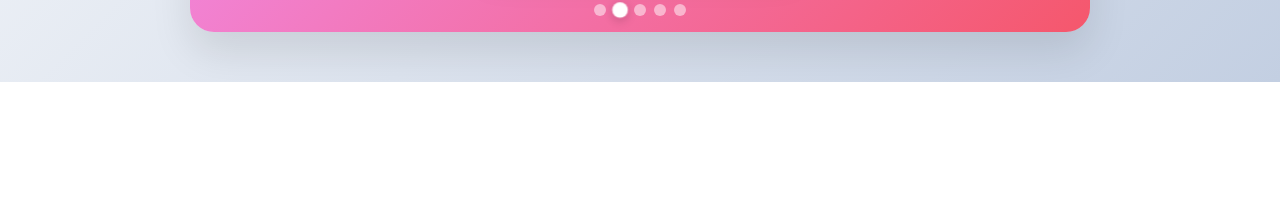
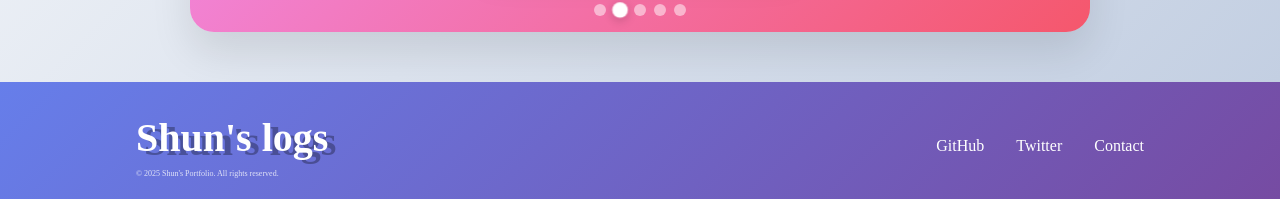
Before and after one commit to sshunnn/portfolio, a Next.js app: page / in a window 1280 px wide. Shown: the part 1090-1289 px from the top of the page. Before the commit the page ends 1172 px from the top, so only its background shows below. Built offline with nearby package versions, Linux system fonts and the light colour scheme; a web font is replaced by a local one.

Commit message:
仮Footer作成

```diff
--- a/src/app/layout.tsx
+++ b/src/app/layout.tsx
@@ -1,4 +1,5 @@
 import MainHeader from "@/views/components/Molecules/MainHeader";
+import MainFooter from "@/views/components/Molecules/MainFooter";
 import "../styles/globals.scss";
 
 export default function RootLayout({
@@ -7,10 +8,11 @@ export default function RootLayout({
   children: React.ReactNode;
 }>) {
   return (
-    <html lang="en">
-      <body >
+    <html lang="ja">
+      <body>
         <MainHeader/>
         {children}
+        <MainFooter/>
       </body>
     </html>
   );
--- /dev/null
+++ b/src/views/components/Molecules/MainFooter/index.tsx
@@ -0,0 +1,42 @@
+import styles from "./styles.module.scss";
+
+export default function MainFooter() {
+  return (
+    <footer className={styles.MainFooter}>
+      <div className={styles.MainFooter__wrapper}>
+        <div className={styles.MainFooter__content}>
+          <div className={styles.MainFooter__info}>
+            <p className={styles.MainFooter__siteName}>Shun&apos;s logs</p>
+            <p className={styles.MainFooter__copyright}>
+              © 2025 Shun&apos;s Portfolio. All rights reserved.
+            </p>
+          </div>
+          <nav className={styles.MainFooter__navigationWrapper}>
+            <a
+              href="https://github.com"
+              className={styles.MainFooter__footerLink}
+              target="_blank"
+              rel="noopener noreferrer"
+            >
+              GitHub
+            </a>
+            <a
+              href="https://twitter.com"
+              className={styles.MainFooter__footerLink}
+              target="_blank"
+              rel="noopener noreferrer"
+            >
+              Twitter
+            </a>
+            <a
+              href="mailto:contact@example.com"
+              className={styles.MainFooter__footerLink}
+            >
+              Contact
+            </a>
+          </nav>
+        </div>
+      </div>
+    </footer>
+  );
+}
--- /dev/null
+++ b/src/views/components/Molecules/MainFooter/styles.module.scss
@@ -0,0 +1,108 @@
+@use "../../../../styles/variables.scss" as *;
+
+.MainFooter {
+  position: relative;
+  bottom: 0;
+  left: 0;
+  width: 100%;
+  background: linear-gradient(135deg, #667eea 0%, #764ba2 100%);
+  backdrop-filter: blur(10px);
+  padding: $service-size * 8 0 $service-size * 6 0;
+  margin-top: auto;
+
+  &__wrapper {
+    max-width: 1040px;
+    margin: 0 auto;
+    padding: 0 $service-size * 4;
+    width: 100%;
+    box-sizing: border-box;
+  }
+
+  &__content {
+    display: flex;
+    justify-content: space-between;
+    align-items: center;
+    flex-wrap: wrap;
+    gap: $service-size * 6;
+  }
+
+  &__info {
+    display: flex;
+    flex-direction: column;
+    gap: $service-size * 2;
+  }
+
+  &__siteName {
+    font-size: $service-font-size-xl;
+    font-weight: bold;
+    color: white;
+    text-shadow: $service-size * 2 $service-size 0 rgba(0, 0, 0, 0.3);
+  }
+
+  &__copyright {
+    font-size: $service-font-size-sm;
+    color: rgba(255, 255, 255, 0.8);
+    font-weight: 400;
+  }
+
+  &__navigationWrapper {
+    display: flex;
+    justify-content: center;
+    align-items: center;
+    gap: $service-size * 8;
+  }
+
+  &__footerLink {
+    font-size: $service-font-size-mf;
+    font-weight: 500;
+    color: white;
+    transition: all 0.3s ease;
+    position: relative;
+
+    &::after {
+      content: '';
+      position: absolute;
+      width: 0;
+      height: 2px;
+      bottom: -4px;
+      left: 50%;
+      background: rgba(255, 255, 255, 0.8);
+      transition: all 0.3s ease;
+      transform: translateX(-50%);
+    }
+
+    &:hover {
+      color: rgba(255, 255, 255, 1);
+      transform: translateY(-2px);
+
+      &::after {
+        width: 100%;
+      }
+    }
+
+    &:visited {
+      color: white;
+    }
+  }
+}
+
+// レスポンシブ対応
+@media (max-width: 768px) {
+  .MainFooter {
+    padding: $service-size * 6 0 $service-size * 4 0;
+
+    &__content {
+      flex-direction: column;
+      text-align: center;
+      gap: $service-size * 4;
+    }
+
+    &__navigationWrapper {
+      gap: $service-size * 6;
+    }
+
+    &__footerLink {
+      font-size: $service-font-size-sm;
+    }
+  }
+}
```
